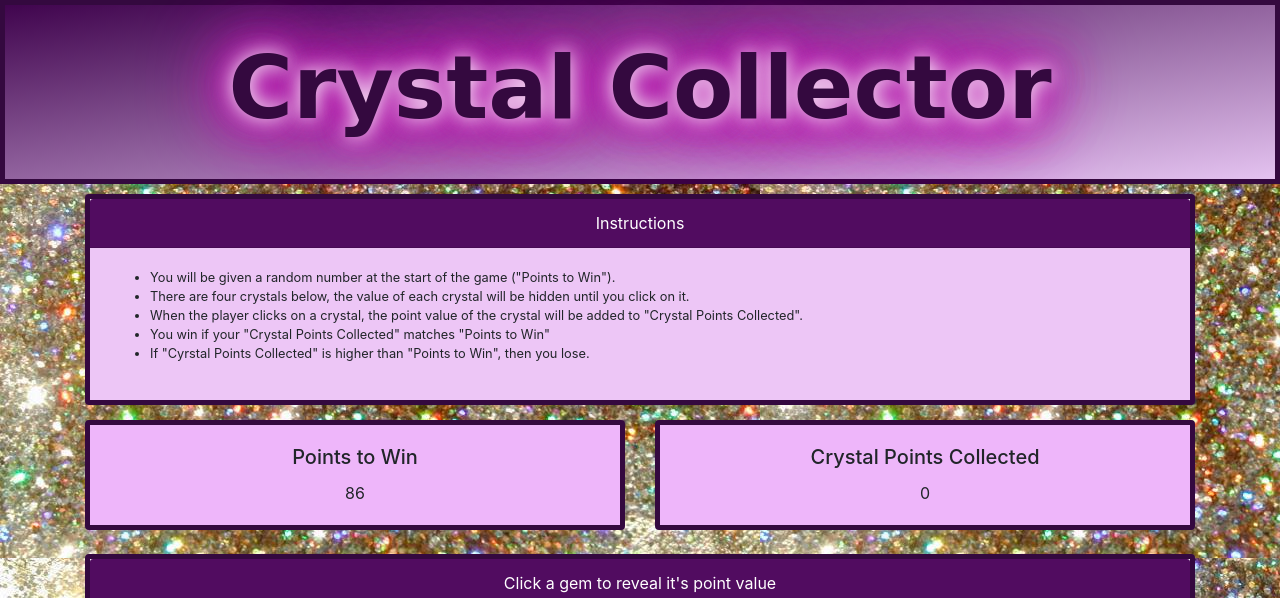
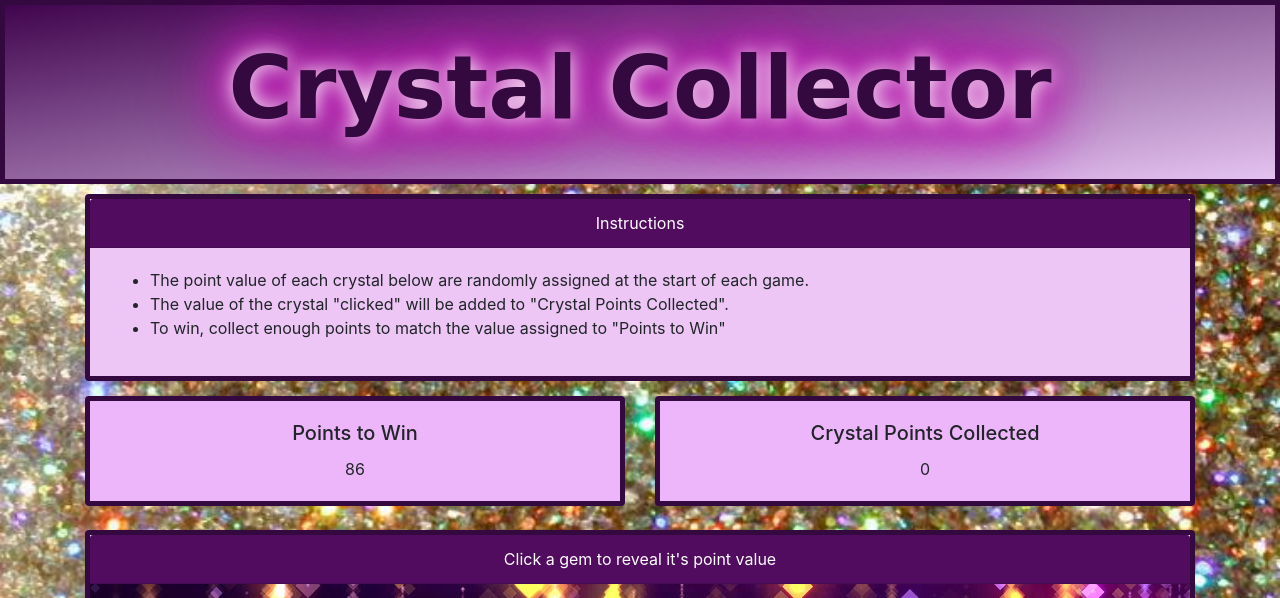
Before and after one commit to cftgithub/crystalCollector, a plain HTML site: page index.html in a window 1280 px wide. Shown: the top 598 px of the page. Drawn offline with nearby package versions, Linux system fonts and the light colour scheme; a web font is replaced by a local one.

Commit message:
simplified instructions, changed background size to cover

```diff
--- a/assets/css/style.css
+++ b/assets/css/style.css
@@ -1,5 +1,6 @@
 body {
     background-image: url("../images/ZC6WG4.jpg");
+    background-size: cover;
     width: auto;
 }
 .jumbotron {
--- a/index.html
+++ b/index.html
@@ -25,13 +25,10 @@
             <div class="card-header text-center inst">Instructions
             </div>
             <div class="card-body instBgrd">
-                <ul><small>
-                    <li>You will be given a random number at the start of the game ("Points to Win").</li>
-                    <li>There are four crystals below, the value of each crystal will be hidden until you click on it.</li>
-                    <li>When the player clicks on a crystal, the point value of the crystal will be added to "Crystal Points Collected".</li>
-                    <li>You win if your "Crystal Points Collected" matches "Points to Win"</li>
-                    <li>If "Cyrstal Points Collected" is higher than "Points to Win", then you lose.</li>
-                        </small>
+                <ul>
+                    <li>The point value of each crystal below are randomly assigned at the start of each game.</li>
+                    <li>The value of the crystal "clicked" will be added to "Crystal Points Collected".</li>
+                    <li>To win, collect enough points to match the value assigned to "Points to Win"</li>
                 </ul>
             </div>
         </div>
```
